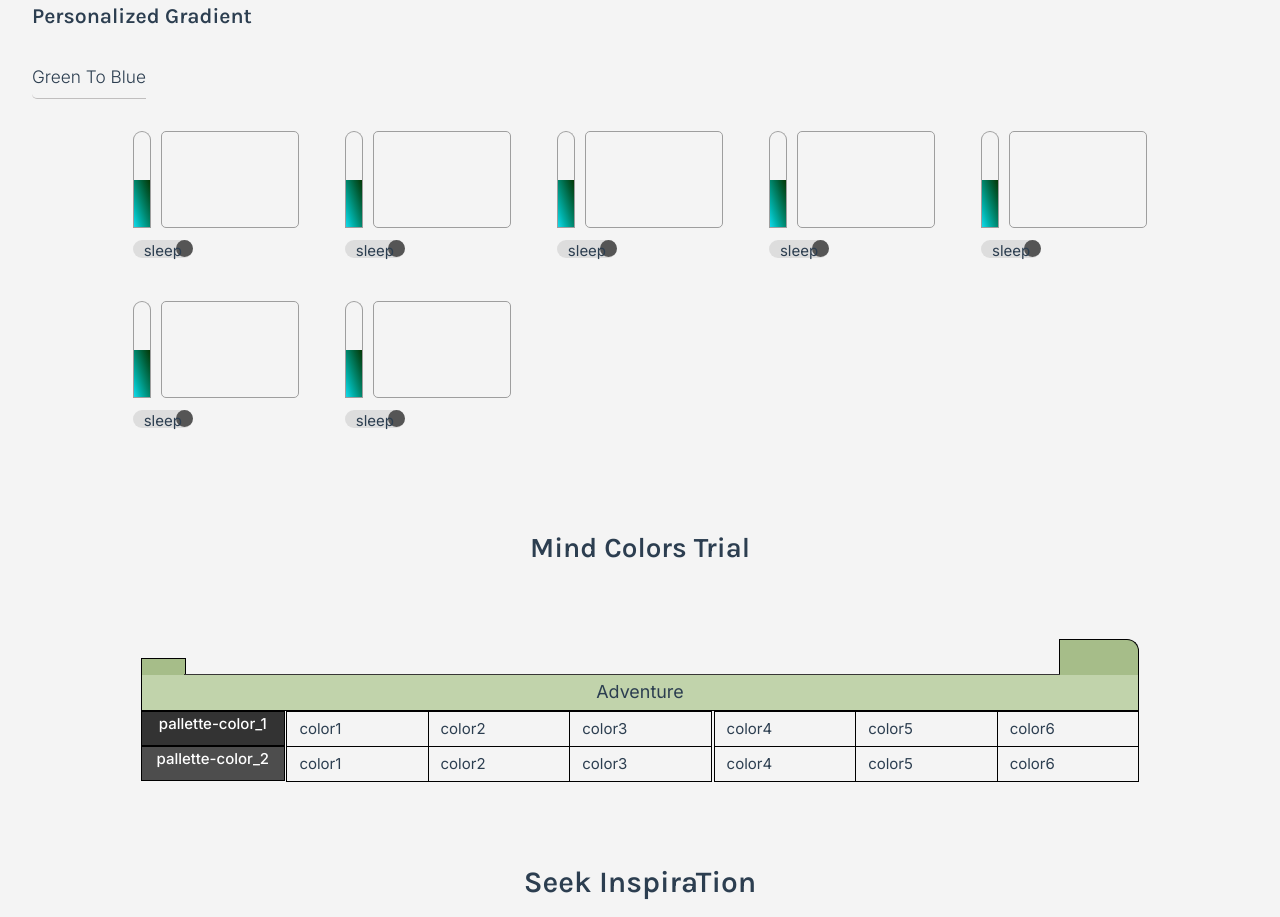
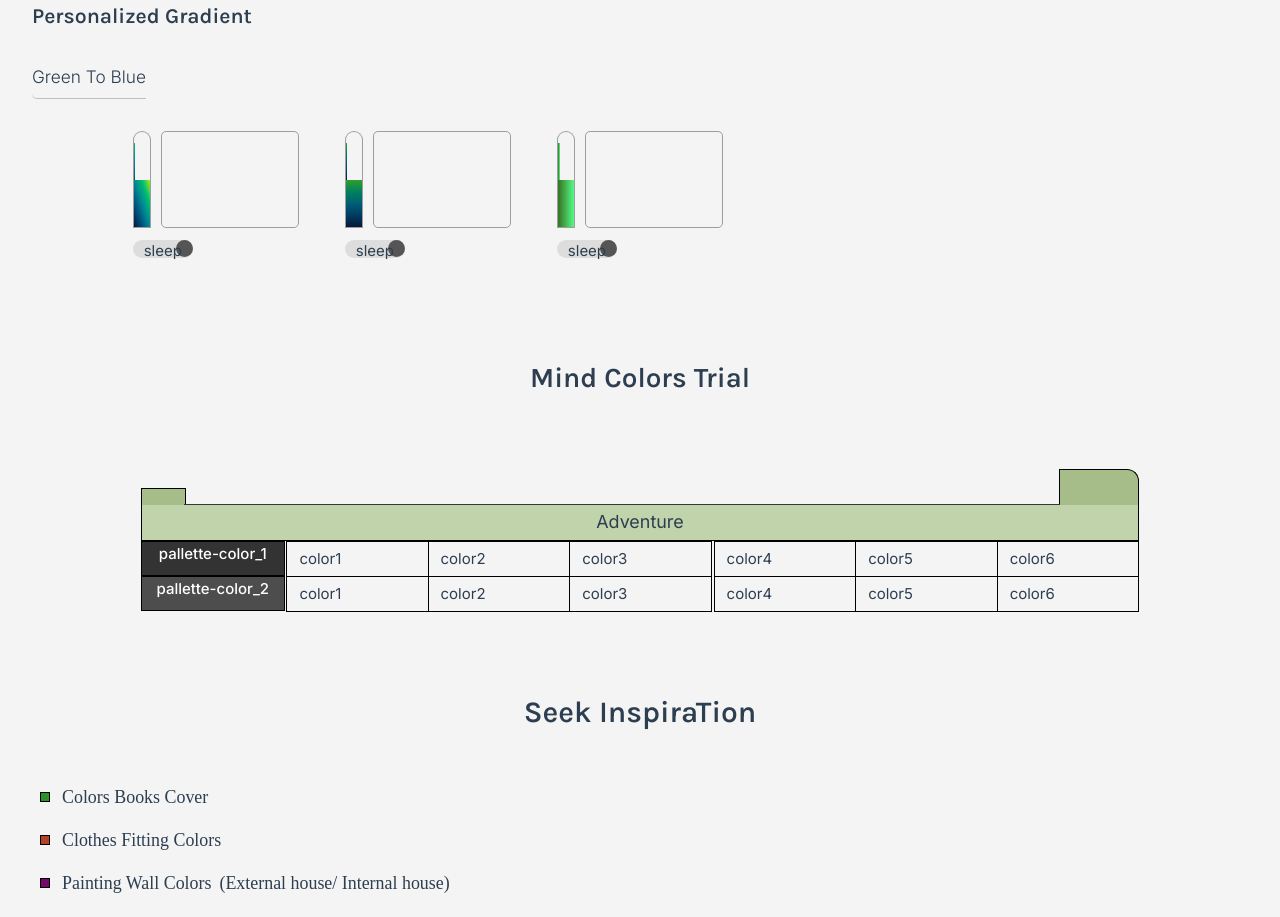
Before and after one commit to BeinRain06/pallette-colors, a Vue app: page / in a window 1280 px wide. Shown: the part 1220-2137 px from the top of the page. Built offline with nearby package versions, Linux system fonts and the light colour scheme; a web font is replaced by a local one.

Commit message:
javascript personalized-gradient --update v1

```diff
--- a/src/App.vue
+++ b/src/App.vue
@@ -129,7 +129,7 @@ import SeekInspiration from './components/SeekInspiration.vue'
       <MyWebsiteColor />
     </section>
     <section id="personalized_gradient" class="personalized_gradient w-100">
-      <PersonalizedGradient />
+      <PersonalizedGradient indexColor="0" />
     </section>
     <section id="mind_colors" class="mind_colors w-100">
       <MindColors />
--- a/src/components/PersonalizedGradient.vue
+++ b/src/components/PersonalizedGradient.vue
@@ -1,4 +1,93 @@
-<script setup lang="ts"></script>
+<script setup lang="ts">
+import { ref, reactive, computed } from 'vue'
+import { gradientStore } from '../stores/personalized-gradient'
+const props = defineProps<{ indexColor: string }>()
+
+let newIndex = reactive({ count: 1 })
+
+let status = reactive({ inState: false })
+
+const itemRefs = ref([])
+const itemRockets = ref([])
+const itemAquariums = ref([])
+const itemsArrValue = ref([])
+
+let arrGradTitle = computed(() => {
+  const useGradientStore = gradientStore()
+
+  const gradientsArr = useGradientStore.gradientColors[props.indexColor]
+
+  return gradientsArr.title
+})
+
+let arrGradColor = computed(() => {
+  const useGradientStore = gradientStore()
+
+  const gradientsArr = useGradientStore.gradientColors[props.indexColor]
+
+  console.log(gradientsArr.backgroundImage)
+
+  return gradientsArr.backgroundImage
+})
+
+function bgGradient(item) {
+  console.log('item: ', item)
+  return { backgroundImage: item }
+}
+
+function handleToggling(e) {
+  const itemsInput = Array.from(itemRefs.value)
+  const itemsRoc = Array.from(itemRockets.value)
+  const itemsAqua = Array.from(itemAquariums.value)
+
+  console.log('aqua:', itemsAqua)
+
+  const i = parseInt(e.currentTarget.getAttribute('data-index'))
+
+  itemsInput.forEach((elt, j) => {
+    console.log(elt)
+    if (i === j) {
+      console.log(`itemsInput[${i}]:`, itemsInput[i])
+      let newStatus = itemsInput[i].checked ? false : true
+
+      itemsInput[i].checked = newStatus
+
+      if (newStatus) {
+        itemsRoc[i].classList.add('active_gradient')
+        itemsAqua[i].classList.add('active_gradient')
+      } else {
+        itemsRoc[i].classList.remove('active_gradient')
+        itemsAqua[i].classList.remove('active_gradient')
+      }
+    } else {
+      itemsInput[j].checked = false
+    }
+  })
+
+  const useGradientStore = gradientStore()
+
+  const gradientsItem = useGradientStore.gradientColors[props.indexColor]
+  const gradientsArr = gradientsItem.backgroundImage
+}
+
+function handleCopy(e) {
+  console.log(e.target)
+  const item = e.target.getAttribute('data-item')
+  const i = parseInt(e.target.getAttribute('data-index'))
+
+  const itemsValue = Array.from(itemsArrValue.value)
+
+  console.log(itemsValue[i].nextElementSibling)
+
+  itemsValue[i].nextElementSibling.classList.add('active_btn')
+  setTimeout(() => {
+    itemsValue[i].nextElementSibling.classList.remove('active_btn')
+  }, 700)
+
+  itemsValue[i].select()
+  navigator.clipboard.writeText(itemsValue[i].value)
+}
+</script>
 
 <template>
   <div class="gradient_container w-100 my-2 sm:m-2">
@@ -7,243 +96,51 @@
     </div>
     <div class="gradient_ct w-100 py-2 sm:p-2 my-2">
       <div class="inline-flex">
-        <h3 class="title_gradient_list inter-300">Green To Blue</h3>
+        <h3 class="title_gradient_list inter-300">{{ arrGradTitle }}</h3>
       </div>
       <ul class="gradient_list">
-        <li class="gradient_box w-100 h-100 p-2">
+        <li class="gradient_box w-100 h-100 p-2" v-for="(item, i) in arrGradColor">
           <div class="gradient_space_color">
-            <div id="rocket_gradient" class="rocket_gradient_color">
+            <div id="rocket_gradient" class="rocket_gradient_color" ref="itemRockets">
               <div id="launch_upper_rocket" class="upper_rocket">
-                <div class="upper_rocket_ct"></div>
+                <div class="upper_rocket_ct" :style="bgGradient(item)"></div>
               </div>
-              <div
-                id="launch_base_rocket"
-                class="lower_rocket"
-                style="
-                  background-image: linear-gradient(
-                    to left bottom,
-                    #053705,
-                    #005d37,
-                    #00866d,
-                    #00b0aa,
-                    #12daeb
-                  );
-                "
-              >
-                <div class="lower_rocket_ct"></div>
+              <div id="launch_base_rocket" class="lower_rocket">
+                <div class="lower_rocket_ct" :style="bgGradient(item)"></div>
               </div>
             </div>
-            <div id="aquarium_gradient" class="aquarium_gradient_color">
-              <div class="aquarium_gradient_ct"></div>
+            <div id="aquarium_gradient" class="aquarium_gradient_color" ref="itemAquariums">
+              <div class="aquarium_gradient_ct" :style="bgGradient(item)">
+                <div class="relative top-0 h-100">
+                  {{ item }}
+                  <input
+                    type="text"
+                    :value="item"
+                    id="myInput"
+                    class="input_clipboard"
+                    :data-index="i"
+                    ref="itemsArrValue"
+                  />
+                  <button
+                    class="aquarium_copy_link hover:bg-gray-300 hover:text-blue-800"
+                    :data-item="item"
+                    :data-index="i"
+                    @click.prevent="handleCopy"
+                  >
+                    copy
+                  </button>
+                </div>
+              </div>
             </div>
           </div>
           <div class="gradient_toggle_wrapper">
-            <label for="gradient_effect" class="toggle_gradient">
-              <input type="checkbox" id="gradient_effect" class="gradient_effect" />
-              <div class="toggle_fulfilled"><p class="toggle_fulltext">sleep</p></div>
-            </label>
-          </div>
-        </li>
-        <li class="gradient_box w-100 h-100 p-2">
-          <div class="gradient_space_color">
-            <div id="rocket_gradient" class="rocket_gradient_color">
-              <div id="launch_upper_rocket" class="upper_rocket">
-                <div class="upper_rocket_ct"></div>
-              </div>
-              <div
-                id="launch_base_rocket"
-                class="lower_rocket"
-                style="
-                  background-image: linear-gradient(
-                    to left bottom,
-                    #053705,
-                    #005d37,
-                    #00866d,
-                    #00b0aa,
-                    #12daeb
-                  );
-                "
-              >
-                <div class="lower_rocket_ct"></div>
-              </div>
-            </div>
-            <div id="aquarium_gradient" class="aquarium_gradient_color">
-              <div class="aquarium_gradient_ct"></div>
-            </div>
-          </div>
-          <div class="gradient_toggle_wrapper">
-            <label for="gradient_effect" class="toggle_gradient">
-              <input type="checkbox" id="gradient_effect" class="gradient_effect" />
-              <div class="toggle_fulfilled"><p class="toggle_fulltext">sleep</p></div>
-            </label>
-          </div>
-        </li>
-        <li class="gradient_box w-100 h-100 p-2">
-          <div class="gradient_space_color">
-            <div id="rocket_gradient" class="rocket_gradient_color">
-              <div id="launch_upper_rocket" class="upper_rocket">
-                <div class="upper_rocket_ct"></div>
-              </div>
-              <div
-                id="launch_base_rocket"
-                class="lower_rocket"
-                style="
-                  background-image: linear-gradient(
-                    to left bottom,
-                    #053705,
-                    #005d37,
-                    #00866d,
-                    #00b0aa,
-                    #12daeb
-                  );
-                "
-              >
-                <div class="lower_rocket_ct"></div>
-              </div>
-            </div>
-            <div id="aquarium_gradient" class="aquarium_gradient_color">
-              <div class="aquarium_gradient_ct"></div>
-            </div>
-          </div>
-          <div class="gradient_toggle_wrapper">
-            <label for="gradient_effect" class="toggle_gradient">
-              <input type="checkbox" id="gradient_effect" class="gradient_effect" />
-              <div class="toggle_fulfilled"><p class="toggle_fulltext">sleep</p></div>
-            </label>
-          </div>
-        </li>
-        <li class="gradient_box w-100 h-100 p-2">
-          <div class="gradient_space_color">
-            <div id="rocket_gradient" class="rocket_gradient_color">
-              <div id="launch_upper_rocket" class="upper_rocket">
-                <div class="upper_rocket_ct"></div>
-              </div>
-              <div
-                id="launch_base_rocket"
-                class="lower_rocket"
-                style="
-                  background-image: linear-gradient(
-                    to left bottom,
-                    #053705,
-                    #005d37,
-                    #00866d,
-                    #00b0aa,
-                    #12daeb
-                  );
-                "
-              >
-                <div class="lower_rocket_ct"></div>
-              </div>
-            </div>
-            <div id="aquarium_gradient" class="aquarium_gradient_color">
-              <div class="aquarium_gradient_ct"></div>
-            </div>
-          </div>
-          <div class="gradient_toggle_wrapper">
-            <label for="gradient_effect" class="toggle_gradient">
-              <input type="checkbox" id="gradient_effect" class="gradient_effect" />
-              <div class="toggle_fulfilled"><p class="toggle_fulltext">sleep</p></div>
-            </label>
-          </div>
-        </li>
-        <li class="gradient_box w-100 h-100 p-2">
-          <div class="gradient_space_color">
-            <div id="rocket_gradient" class="rocket_gradient_color">
-              <div id="launch_upper_rocket" class="upper_rocket">
-                <div class="upper_rocket_ct"></div>
-              </div>
-              <div
-                id="launch_base_rocket"
-                class="lower_rocket"
-                style="
-                  background-image: linear-gradient(
-                    to left bottom,
-                    #053705,
-                    #005d37,
-                    #00866d,
-                    #00b0aa,
-                    #12daeb
-                  );
-                "
-              >
-                <div class="lower_rocket_ct"></div>
-              </div>
-            </div>
-            <div id="aquarium_gradient" class="aquarium_gradient_color">
-              <div class="aquarium_gradient_ct"></div>
-            </div>
-          </div>
-          <div class="gradient_toggle_wrapper">
-            <label for="gradient_effect" class="toggle_gradient">
-              <input type="checkbox" id="gradient_effect" class="gradient_effect" />
-              <div class="toggle_fulfilled"><p class="toggle_fulltext">sleep</p></div>
-            </label>
-          </div>
-        </li>
-        <li class="gradient_box w-100 h-100 p-2">
-          <div class="gradient_space_color">
-            <div id="rocket_gradient" class="rocket_gradient_color">
-              <div id="launch_upper_rocket" class="upper_rocket">
-                <div class="upper_rocket_ct"></div>
-              </div>
-              <div
-                id="launch_base_rocket"
-                class="lower_rocket"
-                style="
-                  background-image: linear-gradient(
-                    to left bottom,
-                    #053705,
-                    #005d37,
-                    #00866d,
-                    #00b0aa,
-                    #12daeb
-                  );
-                "
-              >
-                <div class="lower_rocket_ct"></div>
-              </div>
-            </div>
-            <div id="aquarium_gradient" class="aquarium_gradient_color">
-              <div class="aquarium_gradient_ct"></div>
-            </div>
-          </div>
-          <div class="gradient_toggle_wrapper">
-            <label for="gradient_effect" class="toggle_gradient">
-              <input type="checkbox" id="gradient_effect" class="gradient_effect" />
-              <div class="toggle_fulfilled"><p class="toggle_fulltext">sleep</p></div>
-            </label>
-          </div>
-        </li>
-        <li class="gradient_box w-100 h-100 p-2">
-          <div class="gradient_space_color">
-            <div id="rocket_gradient" class="rocket_gradient_color">
-              <div id="launch_upper_rocket" class="upper_rocket">
-                <div class="upper_rocket_ct"></div>
-              </div>
-              <div
-                id="launch_base_rocket"
-                class="lower_rocket"
-                style="
-                  background-image: linear-gradient(
-                    to left bottom,
-                    #053705,
-                    #005d37,
-                    #00866d,
-                    #00b0aa,
-                    #12daeb
-                  );
-                "
-              >
-                <div class="lower_rocket_ct"></div>
-              </div>
-            </div>
-            <div id="aquarium_gradient" class="aquarium_gradient_color">
-              <div class="aquarium_gradient_ct"></div>
-            </div>
-          </div>
-          <div class="gradient_toggle_wrapper">
-            <label for="gradient_effect" class="toggle_gradient">
-              <input type="checkbox" id="gradient_effect" class="gradient_effect" />
+            <label
+              for="gradient_effect"
+              class="toggle_gradient"
+              :data-index="i"
+              @click.prevent="handleToggling"
+            >
+              <input type="checkbox" id="gradient_effect" class="gradient_effect" ref="itemRefs" />
               <div class="toggle_fulfilled"><p class="toggle_fulltext">sleep</p></div>
             </label>
           </div>
@@ -275,6 +172,32 @@
     font-size: calc(20px + 0.1vw);
     display: flex;
     justify-content: flex-start;
+  }
+
+  .input_clipboard {
+    position: absolute;
+    width: 100%;
+    height: auto;
+    visibility: hidden;
+  }
+
+  .aquarium_copy_link {
+    position: absolute;
+    cursor: pointer;
+    width: 2rem;
+    bottom: -11px;
+    right: 3px;
+    border-radius: 3px;
+    border: 1px solid #fff;
+    opacity: 1;
+    transform: scale(0.98);
+    transition:
+      background-color 350ms ease,
+      color 370ms ease-in-out 280ms;
+  }
+
+  .aquarium_copy_link.active_btn {
+    animation: anim-button 650ms ease-in-out backwards;
   }
 
   .gradient_ct {
@@ -320,6 +243,7 @@
   }
 
   .rocket_gradient_color .upper_rocket {
+    position: relative;
     width: 100%;
     height: 100%;
     background-color: transparent;
@@ -329,39 +253,39 @@
     border-bottom: none;
   }
 
-  .upper_rocket .upper_rocket_ct {
+  .rocket_gradient_color .upper_rocket_ct {
     position: absolute;
-    top: 0;
+    top: 22%;
     left: 0;
     width: 10%;
-    height: 100%;
-    background-image: none;
+    height: 80%;
+    background-blend-mode: soft-light;
     transition: all 350ms ease-in-out;
   }
 
   .rocket_gradient_color .lower_rocket {
+    position: relative;
     width: 100%;
     height: 100%;
     border: 1px solid #9e9e9e;
     border-top: none;
   }
 
-  .lower_rocket .lower_rocket_ct {
+  .rocket_gradient_color .lower_rocket_ct {
     position: absolute;
     top: 0;
     left: 0;
-    width: 10%;
+    width: 100%;
     height: 100%;
-    background-image: none;
     transition: all 350ms ease-in-out;
   }
 
-  .rocket_gradient_color.active_gradient .upper_rocket_ct,
+  .rocket_gradient_color.active_gradient .upper_rocket_ct {
+    animation: anim-rocket-upper 650ms ease-in-out forwards;
+  }
+
   .rocket_gradient_color.active_gradient .lower_rocket_ct {
-    width: 100%;
-    height: 100%;
-    background-image: var(--background-image-upper-lower-rocket);
-    transition: all 650ms ease 1s;
+    animation: anim-rocket-lower 650ms ease-in-out forwards;
   }
 
   .aquarium_gradient_color {
@@ -377,20 +301,19 @@
     top: 0;
     width: 100%;
     height: 100%;
-    background-image: none;
+    color: #333;
+    font-size: calc(10px + 0.1vw);
+    border-radius: 5px;
     transform: translateY(100%);
-    transition: all 650ms ease-in-out 1s;
+    display: grid;
+    place-items: center;
+    text-align: center;
     opacity: 0;
     visibility: hidden;
   }
 
-  .rocket_gradient_color.active_gradient .aquarium_gradient_ct {
-    top: 0;
-    background-image: var(--background-image-upper-lower-rocket);
-    transition: all 450ms ease;
-    transform: translateY(0);
-    opacity: 1;
-    visibility: visible;
+  .aquarium_gradient_color.active_gradient .aquarium_gradient_ct {
+    animation: anim-aquarium 950ms ease-in-out 1s forwards;
   }
 
   .gradient_toggle_wrapper {
@@ -486,4 +409,55 @@
     row-gap: calc(var(--gap-layout) + 10px);
   }
 }
+
+@keyframes anim-rocket-lower {
+  0% {
+    width: 12%;
+    height: 100%;
+    visibility: hidden;
+  }
+  100% {
+    width: 100%;
+    height: 100%;
+    visibility: visible;
+  }
+}
+
+@keyframes anim-rocket-upper {
+  0% {
+    width: 12%;
+    height: 80%;
+    visibility: hidden;
+  }
+  100% {
+    width: 100%;
+    height: 80%;
+    visibility: visible;
+  }
+}
+
+@keyframes anim-aquarium {
+  0% {
+    transform: translateY(100%);
+    opacity: 0;
+    visibility: hidden;
+  }
+  100% {
+    color: #fdfdfd;
+    transform: translateY(0);
+    opacity: 1;
+    visibility: visible;
+  }
+}
+
+@keyframes anim-button {
+  0% {
+    opacity: 1;
+    transform: scale(0.9);
+  }
+  100% {
+    opacity: 0.9;
+    transform: scale(0.9);
+  }
+}
 </style>
--- /dev/null
+++ b/src/stores/personalized-gradient.ts
@@ -0,0 +1,20 @@
+import { defineStore } from 'pinia'
+
+export const gradientStore = defineStore('gradient', {
+  state: () => ({
+    colors: {
+      0: {
+        title: 'Green To Blue',
+        backgroundImage: [
+          ' linear-gradient(to right top, #051937, #004d7a, #008793, #00bf72, #a8eb12)',
+          ' linear-gradient(to top, #051937, #003b63, #005f74, #00815f, #2f9f29)',
+          'linear-gradient(to right, #327424, #3e943a, #47b652, #4dd96c, #4efd89)'
+        ]
+      }
+    }
+  }),
+  getters: {
+    gradientColors: (state) => state.colors
+  },
+  actions: {}
+})
```
Also changed, not shown: 1 other file (tests, documents, lock files or other folders).
